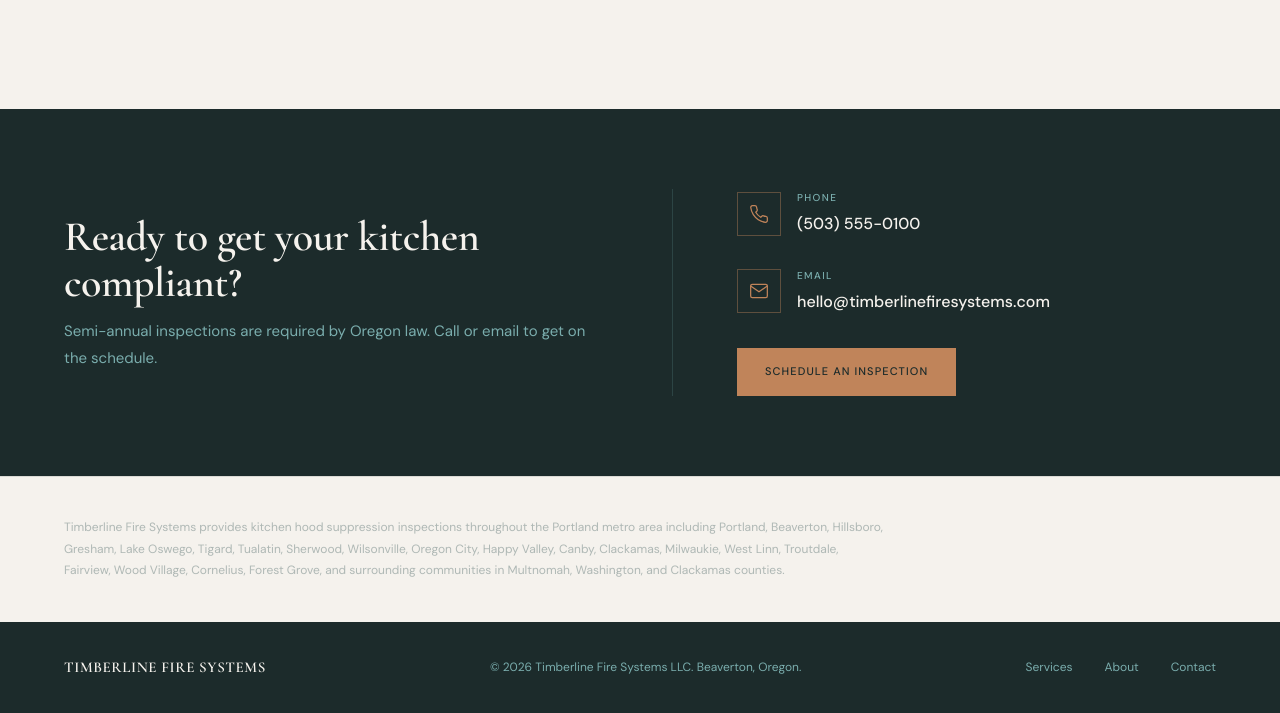
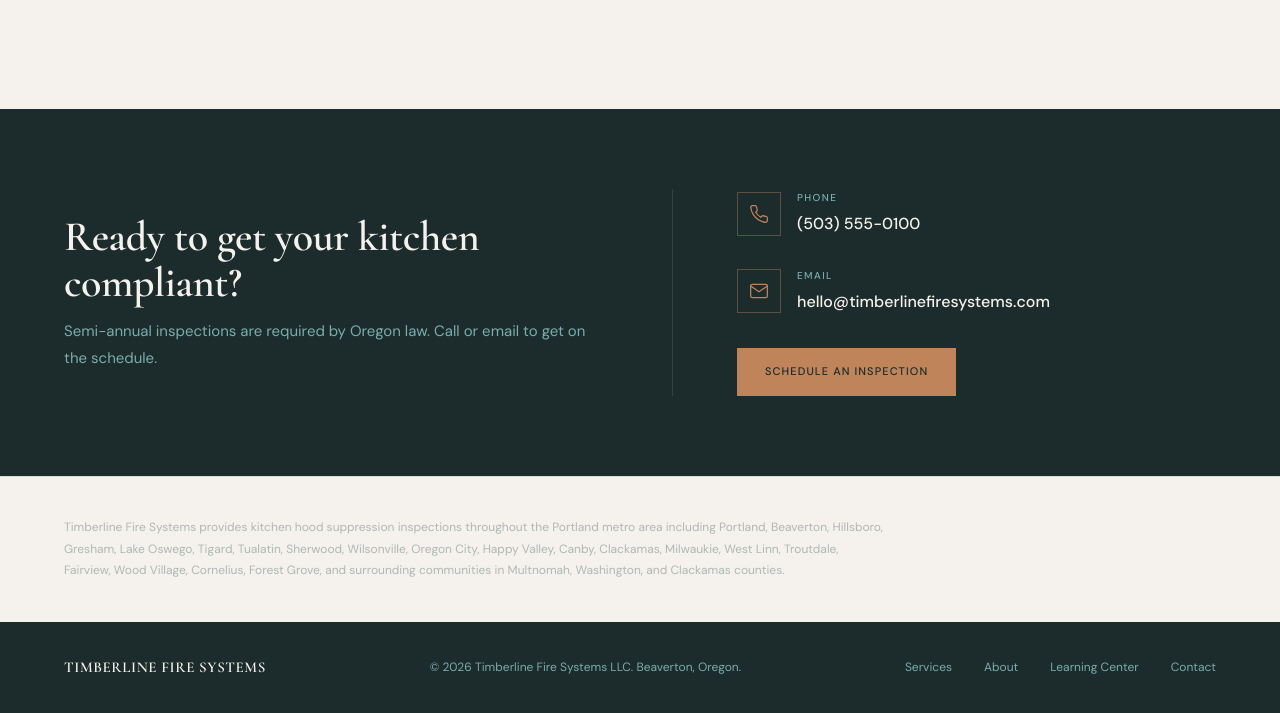
Before and after one commit to jhackett44/timberline-site, a plain HTML site: page about.html in a window 1280 px wide. Shown: the part 3562-4275 px from the top of the page. Drawn offline with nearby package versions, Linux system fonts and the light colour scheme.

Commit message:
Update about.html

```diff
--- a/about.html
+++ b/about.html
@@ -860,6 +860,7 @@
     <div class="footer-links">
       <a href="services.html">Services</a>
       <a href="about.html">About</a>
+      <a href="learning-center.html">Learning Center</a>
       <a href="contact.html">Contact</a>
     </div>
   </footer>
```
